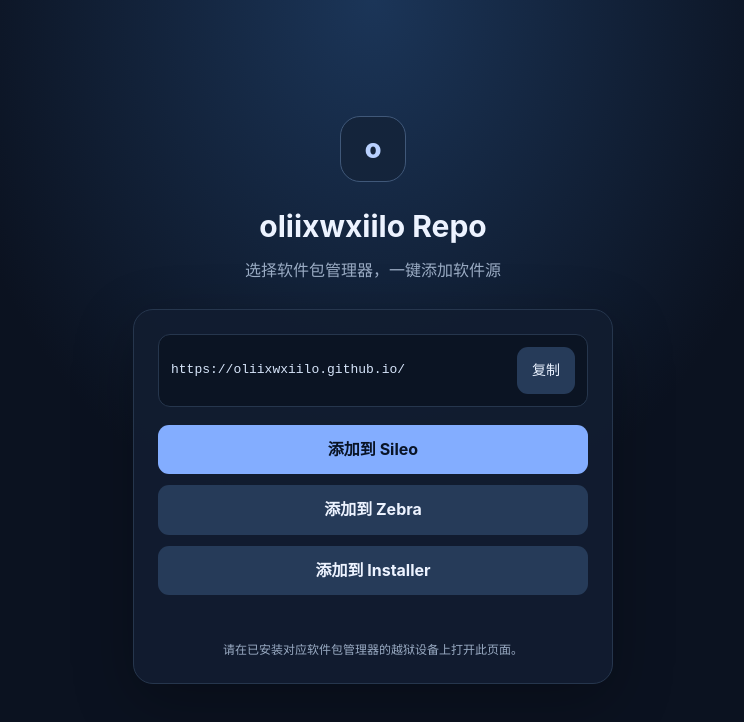
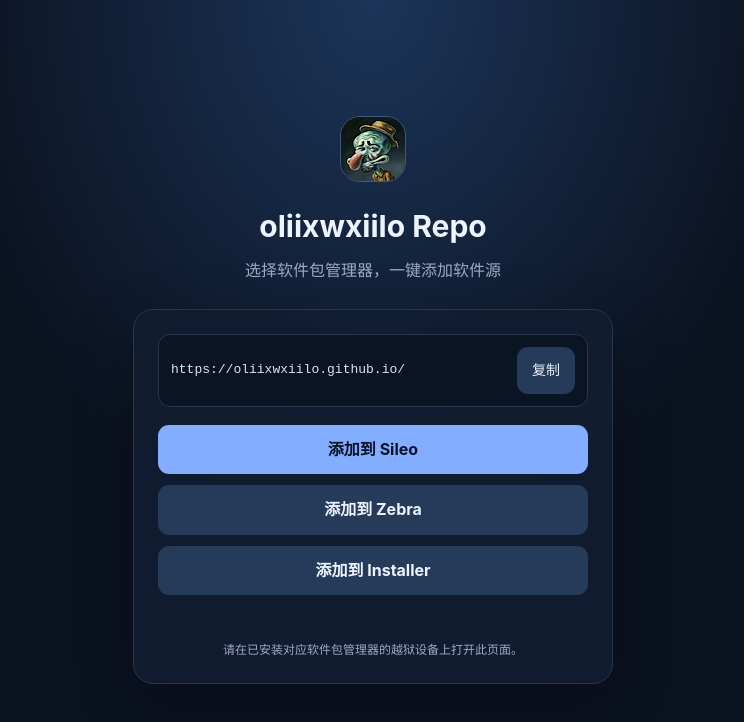
Before and after one commit to oliixwxiilo/oliixwxiilo.github.io, a plain HTML site: page index.html in a window 1280 px wide. Shown: the whole page, without its empty margins (267-1011 px from the left). Drawn offline with Linux system fonts and the light colour scheme.

Commit message:
Use repo icon on homepage

```diff
--- a/index.html
+++ b/index.html
@@ -9,7 +9,7 @@
 <style>
 :root{color-scheme:dark;--bg:#0b1220;--panel:#121d30;--line:#26364d;--text:#edf3ff;--muted:#9aabc3;--blue:#83adff}
 *{box-sizing:border-box}body{margin:0;min-height:100vh;display:grid;place-items:center;padding:24px;background:radial-gradient(ellipse at 50% 0%,#1b3558 0,transparent 48%),var(--bg);color:var(--text);font:16px/1.6 -apple-system,BlinkMacSystemFont,"Segoe UI",sans-serif}
-main{width:min(100%,480px);text-align:center}.mark{width:66px;height:66px;margin:0 auto 20px;border:1px solid #405879;border-radius:20px;display:grid;place-items:center;background:#14243b;color:#b9d1ff;font-size:27px;font-weight:800}
+main{width:min(100%,480px);text-align:center}.mark{width:66px;height:66px;margin:0 auto 20px;border:1px solid #405879;border-radius:20px;display:block;object-fit:cover;background:#14243b}
 h1{font-size:30px;margin:0 0 8px}.muted{color:var(--muted);margin:0 0 26px}
 .panel{padding:24px;border:1px solid var(--line);border-radius:20px;background:rgba(18,29,48,.92);box-shadow:0 18px 60px #0004}
 .repo{display:flex;align-items:center;gap:8px;padding:12px;border:1px solid var(--line);border-radius:12px;background:#0b1423;text-align:left;margin-bottom:18px}
@@ -26,7 +26,7 @@ button,.store{font:inherit;border:0;border-radius:11px;padding:12px 15px;cursor:
 </head>
 <body>
 <main>
-<div class="mark">o</div>
+<img class="mark" src="/CydiaIcon.png" alt="oliixwxiilo Repo 图标">
 <h1>oliixwxiilo Repo</h1>
 <p class="muted">选择软件包管理器，一键添加软件源</p>
 <section class="panel">
```
